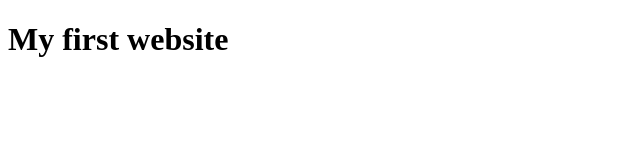
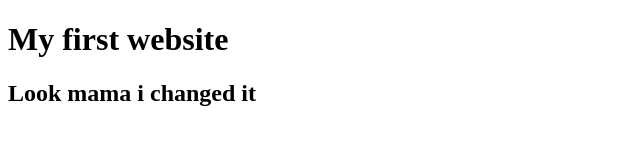
Before and after one commit to alriad56/My-First-Website, a plain HTML site: page index.html in a window 1280 px wide. Shown: the whole page, without its empty margins (0-640 px from the left). Drawn offline with Linux system fonts and the light colour scheme.

Commit message:
learned github

```diff
--- a/index.html
+++ b/index.html
@@ -7,5 +7,6 @@
 </head>
 <body>
     <h1>My first website</h1>
+    <h2>Look mama i changed it</h2>
 </body>
 </html>
```
